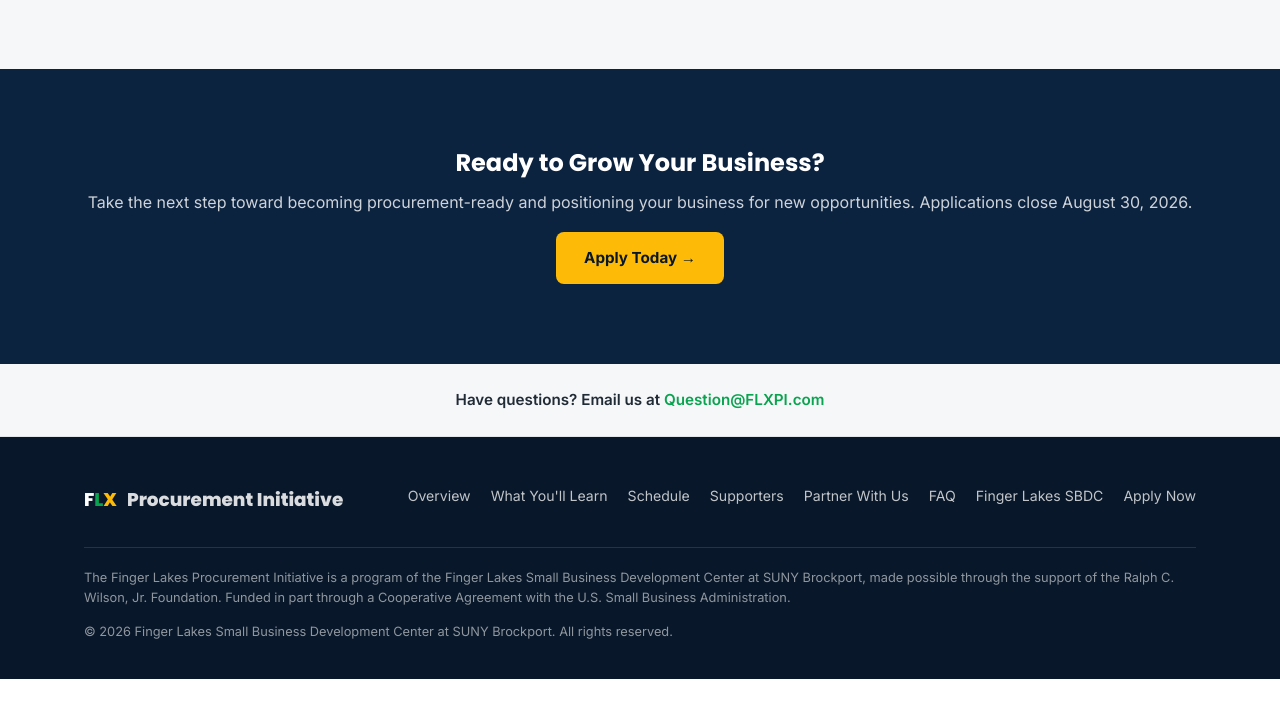
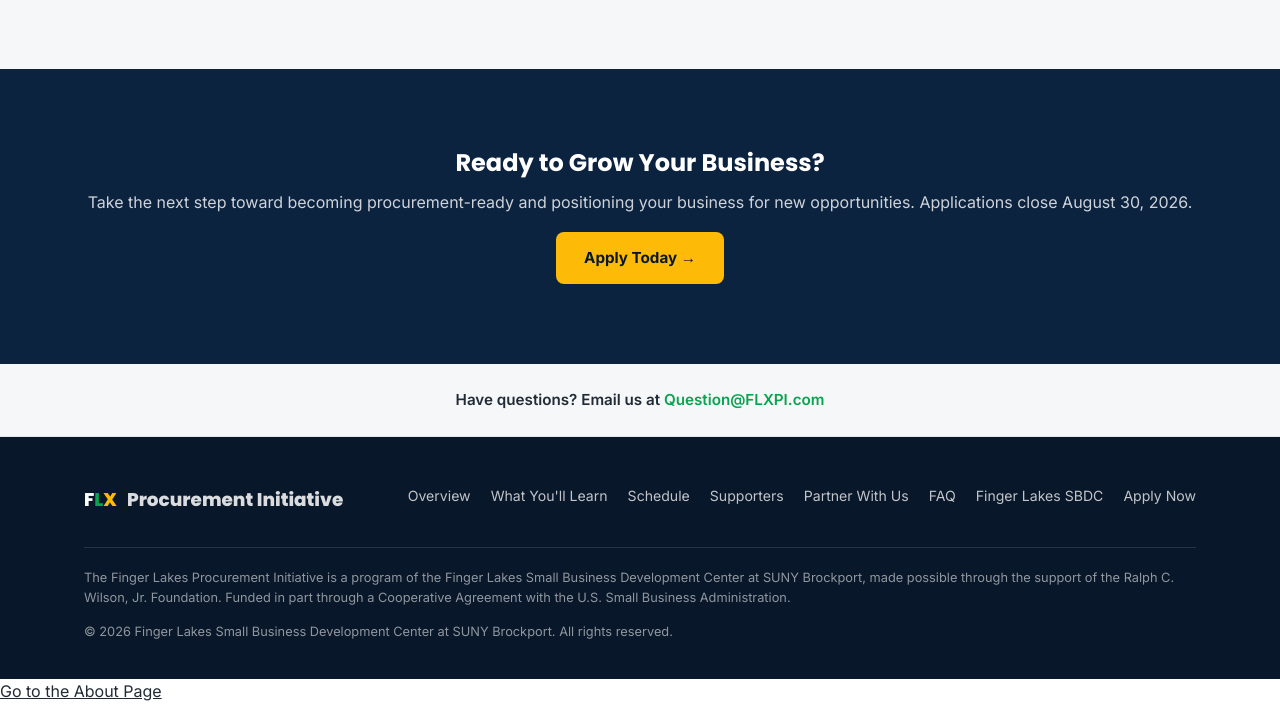
Before and after one commit to ArrowHouseGroup/.github.io, a plain HTML site: page index.html in a window 1280 px wide. Shown: the part 7152-7872 px from the top of the page. Before the commit the page ends 7831 px from the top, so only its background shows below. Drawn offline with Linux system fonts and the light colour scheme.

Commit message:
V8 - Add link to payment Page in index.html

```diff
--- a/index.html
+++ b/index.html
@@ -731,3 +731,4 @@
 
 </body>
 </html>
+<p><a href="payment.html">Go to the About Page</a></p>
```
